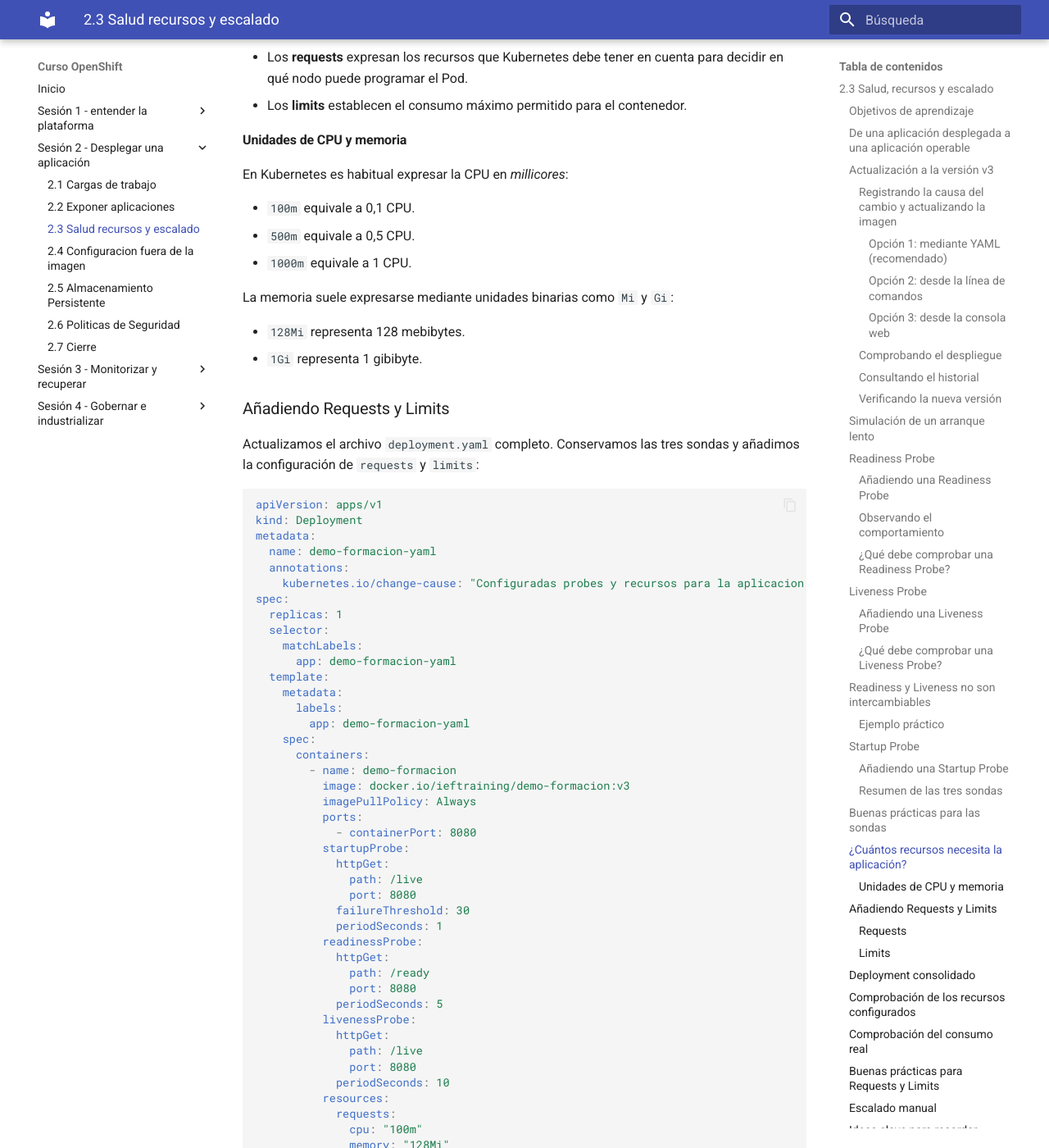
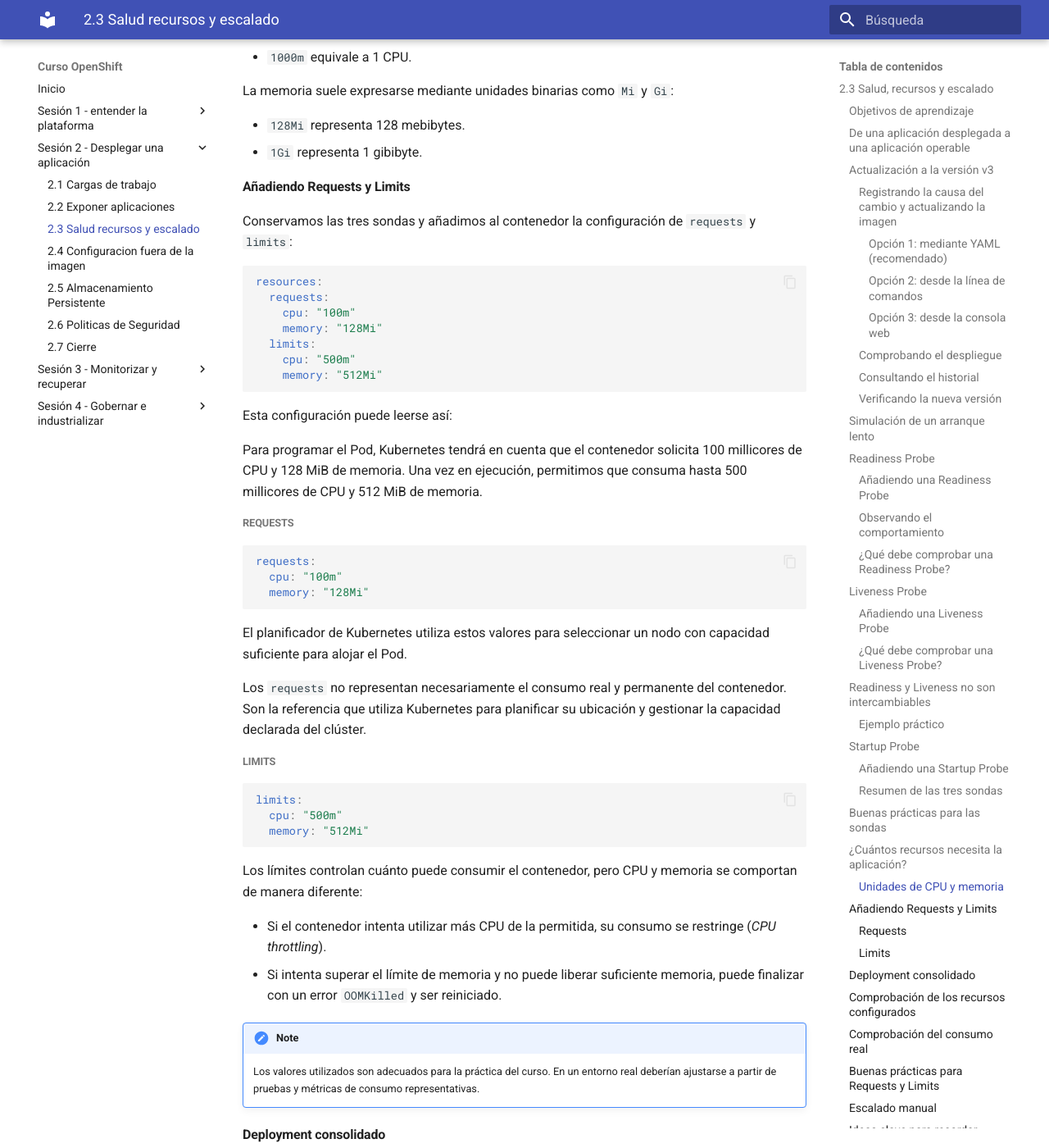
Before and after one commit to ieftraining/curso-openshift, an MkDocs documentation site: the page built from docs/sesion2/2.3 Salud recursos y escalado.md, in a window 1280 px wide and 1400 px high, scrolled down 11451 px. Shown: the whole window at 82% size. Built offline with MkDocs 1.6.1 and Material for MkDocs 9.7.7, drawn with Linux system fonts in a browser that asks for light colours; some of the changed text lies outside the part shown.

Commit message:
Add files via upload

````diff
--- a/docs/sesion2/2.3 Salud recursos y escalado.md
+++ b/docs/sesion2/2.3 Salud recursos y escalado.md
@@ -1,6 +1,6 @@
-## 2.3 Salud, recursos y escalado
+### 2.3 Salud, recursos y escalado
 
-### Objetivos de aprendizaje
+#### Objetivos de aprendizaje
 
 Al finalizar este apartado serás capaz de:
 
@@ -12,7 +12,7 @@
 - Comprobar los recursos configurados y compararlos con el consumo real.
 - Escalar manualmente una aplicación aumentando o reduciendo su número de réplicas.
 
-### De una aplicación desplegada a una aplicación operable
+#### De una aplicación desplegada a una aplicación operable
 
 En los apartados anteriores hemos aprendido a desplegar una aplicación, actualizarla mediante un `Deployment` y publicarla utilizando un `Service` y una `Route`.
 
@@ -35,7 +35,7 @@
 !!! tip "Idea clave"
     `Running` indica que el contenedor está en ejecución. No garantiza que la aplicación haya terminado de arrancar ni que pueda atender peticiones correctamente.
 
-### Actualización a la versión v3
+#### Actualización a la versión v3
 
 Hasta este momento estamos trabajando con la versión v2 de la aplicación, utilizada para demostrar actualizaciones de imagen, *rollouts* y *rollbacks*.
 
@@ -45,11 +45,11 @@
 - `/live`: indica si el proceso de la aplicación sigue funcionando.
 - `/ready`: indica si la aplicación está preparada para recibir tráfico.
 
-#### Registrando la causa del cambio y actualizando la imagen
+##### Registrando la causa del cambio y actualizando la imagen
 
 Para que la causa del cambio quede registrada en el historial de revisiones del `Deployment`, actualizaremos la imagen e incluiremos la anotación `kubernetes.io/change-cause`.
 
-##### Opción 1: mediante YAML (recomendado)
+###### Opción 1: mediante YAML (recomendado)
 
 Actualizamos el archivo `deployment.yaml`:
 
@@ -84,7 +84,7 @@
 oc apply -f deployment.yaml
 ```
 
-##### Opción 2: desde la línea de comandos
+###### Opción 2: desde la línea de comandos
 
 ```bash
 oc set image deployment/demo-formacion-yaml \
@@ -95,17 +95,17 @@
   --overwrite
 ```
 
-##### Opción 3: desde la consola web
+###### Opción 3: desde la consola web
 
-1. Abrir el `Deployment`.
-2. Seleccionar **Actions → Edit Deployment**.
-3. Modificar la imagen del contenedor a `docker.io/ieftraining/demo-formacion:v3`.
-4. Actualizar la anotación `kubernetes.io/change-cause` dentro de `metadata.annotations`.
-5. Guardar los cambios.
+- Abrir el `Deployment`.
+- Seleccionar **Actions → Edit Deployment**.
+- Modificar la imagen del contenedor a `docker.io/ieftraining/demo-formacion:v3`.
+- Actualizar la anotación `kubernetes.io/change-cause` dentro de `metadata.annotations`.
+- Guardar los cambios.
 
 OpenShift iniciará automáticamente un nuevo *rollout*.
 
-#### Comprobando el despliegue
+##### Comprobando el despliegue
 
 ```bash
 oc rollout status deployment/demo-formacion-yaml
@@ -117,7 +117,7 @@
 oc get pods -w
 ```
 
-#### Consultando el historial
+##### Consultando el historial
 
 ```bash
 oc rollout history deployment/demo-formacion-yaml
@@ -138,7 +138,7 @@
 oc rollout history deployment/demo-formacion-yaml --revision=3
 ```
 
-#### Verificando la nueva versión
+##### Verificando la nueva versión
 
 Consultamos el endpoint `/version` utilizando la URL de nuestra `Route`:
 
@@ -156,7 +156,7 @@
 
 A partir de este momento utilizaremos `/live` y `/ready` para comprender cómo OpenShift supervisa la aplicación.
 
-### Simulación de un arranque lento
+#### Simulación de un arranque lento
 
 Para facilitar la demostración, la versión v3 simula que necesita aproximadamente 30 segundos para completar su inicialización.
 
@@ -185,17 +185,17 @@
 
 Por tanto, **una aplicación puede estar funcionando y, sin embargo, no estar todavía preparada para recibir peticiones**.
 
-### Readiness Probe
+#### Readiness Probe
 
 La `readinessProbe` responde a esta pregunta:
 
-> **¿Puede este Pod recibir tráfico ahora mismo?**
+**¿Puede este Pod recibir tráfico ahora mismo?**
 
 - Si la comprobación es correcta, el Pod puede formar parte de los endpoints disponibles del `Service`.
 - Si la comprobación falla, el Pod continúa ejecutándose, pero deja temporalmente de recibir tráfico a través del `Service`.
 - Si vuelve a estar preparado, OpenShift lo incorpora de nuevo automáticamente.
 
-#### Añadiendo una Readiness Probe
+##### Añadiendo una Readiness Probe
 
 Actualizamos el archivo `deployment.yaml` completo para incorporar la `readinessProbe`:
 
@@ -248,7 +248,7 @@
 
 Desde la consola web podemos abrir el `Deployment`, seleccionar **Actions → Edit Deployment**, incorporar el bloque `readinessProbe` dentro del contenedor y guardar los cambios.
 
-#### Observando el comportamiento
+##### Observando el comportamiento
 
 Monitorizamos el estado del Pod:
 
@@ -277,7 +277,7 @@
 !!! tip "Idea clave"
     Durante los primeros segundos la aplicación estaba ejecutándose, pero todavía no estaba preparada. Esa es la diferencia entre el estado `Running` y la condición `Ready`.
 
-#### ¿Qué debe comprobar una Readiness Probe?
+##### ¿Qué debe comprobar una Readiness Probe?
 
 Debe comprobar aquello que determine si la aplicación puede atender peticiones correctamente, por ejemplo:
 
@@ -288,15 +288,15 @@
 
 La comprobación debe ser rápida y centrarse únicamente en la capacidad actual de prestar servicio.
 
-### Liveness Probe
+#### Liveness Probe
 
 La `livenessProbe` responde a una pregunta diferente:
 
-> **¿La aplicación sigue funcionando o se ha quedado bloqueada?**
+**¿La aplicación sigue funcionando o se ha quedado bloqueada?**
 
 Si la comprobación falla repetidamente, Kubernetes reinicia el contenedor de acuerdo con la política de reinicio del Pod.
 
-#### Añadiendo una Liveness Probe
+##### Añadiendo una Liveness Probe
 
 Actualizamos de nuevo el archivo `deployment.yaml` completo. Conservamos la `readinessProbe` y añadimos la `livenessProbe` sobre el endpoint `/live`:
 
@@ -357,7 +357,7 @@
 
 Desde la consola web podemos abrir el `Deployment`, seleccionar **Actions → Edit Deployment**, añadir el bloque `livenessProbe` y guardar los cambios.
 
-#### ¿Qué debe comprobar una Liveness Probe?
+##### ¿Qué debe comprobar una Liveness Probe?
 
 Debe comprobar únicamente aquello que permita determinar si el proceso se ha bloqueado y necesita reiniciarse, por ejemplo:
 
@@ -365,14 +365,14 @@
 - que el servidor web o la API responda a una comprobación básica;
 - que no exista un bloqueo interno del que la aplicación no pueda recuperarse.
 
-### Readiness y Liveness no son intercambiables
+#### Readiness y Liveness no son intercambiables
 
 | Sonda | Pregunta | Consecuencia de un fallo |
 |---|---|---|
 | `readinessProbe` | ¿Puede recibir tráfico? | El Pod deja temporalmente de recibir tráfico del `Service` |
 | `livenessProbe` | ¿Sigue funcionando? | Kubernetes reinicia el contenedor |
 
-#### Ejemplo práctico
+##### Ejemplo práctico
 
 Supongamos que una base de datos externa deja de responder temporalmente:
 
@@ -390,7 +390,7 @@
 !!! warning "Evitar reinicios inútiles"
     No debemos incluir indiscriminadamente todas las dependencias externas en la `livenessProbe`. Si el reinicio del contenedor no puede resolver el fallo, podríamos provocar reinicios continuos sin corregir la causa real.
 
-### Startup Probe
+#### Startup Probe
 
 Algunas aplicaciones, como determinadas aplicaciones Java, WildFly o Spring Boot, pueden necesitar bastante tiempo para arrancar.
 
@@ -398,7 +398,7 @@
 
 Esto evita que una aplicación lenta sea reiniciada antes de haber terminado de inicializarse.
 
-#### Añadiendo una Startup Probe
+##### Añadiendo una Startup Probe
 
 Actualizamos el archivo `deployment.yaml` completo. Conservamos las sondas de readiness y liveness y añadimos la `startupProbe`:
 
@@ -469,7 +469,7 @@
 
 Desde la consola web podemos abrir el `Deployment`, seleccionar **Actions → Edit Deployment**, añadir el bloque `startupProbe` y guardar los cambios.
 
-#### Resumen de las tres sondas
+##### Resumen de las tres sondas
 
 | Sonda | Pregunta principal | Acción asociada |
 |---|---|---|
@@ -477,7 +477,7 @@
 | `readinessProbe` | ¿Puede recibir tráfico? | Incluye o retira el Pod de los endpoints disponibles del `Service` |
 | `livenessProbe` | ¿Sigue funcionando? | Reinicia el contenedor cuando la aplicación no se recupera por sí sola |
 
-### Buenas prácticas para las sondas
+#### Buenas prácticas para las sondas
 
 - Utilizar endpoints dedicados, como `/live` y `/ready`.
 - Mantener las comprobaciones simples y rápidas.
@@ -486,7 +486,7 @@
 - Ajustar los tiempos y umbrales al comportamiento real de la aplicación.
 - Probar manualmente los endpoints antes de configurar las sondas.
 
-### ¿Cuántos recursos necesita la aplicación?
+#### ¿Cuántos recursos necesita la aplicación?
 
 Las sondas permiten que OpenShift conozca el estado de la aplicación. Sin embargo, para ejecutar el Pod también necesita saber cuánta CPU y memoria requiere.
 
@@ -495,7 +495,7 @@
 - Los **requests** expresan los recursos que Kubernetes debe tener en cuenta para decidir en qué nodo puede programar el Pod.
 - Los **limits** establecen el consumo máximo permitido para el contenedor.
 
-#### Unidades de CPU y memoria
+##### Unidades de CPU y memoria
 
 En Kubernetes es habitual expresar la CPU en *millicores*:
 
@@ -508,63 +508,25 @@
 - `128Mi` representa 128 mebibytes.
 - `1Gi` representa 1 gibibyte.
 
-### Añadiendo Requests y Limits
+#### Añadiendo Requests y Limits
 
-Actualizamos el archivo `deployment.yaml` completo. Conservamos las tres sondas y añadimos la configuración de `requests` y `limits`:
+Conservamos las tres sondas y añadimos al contenedor la configuración de `requests` y `limits`:
 
 ```yaml
-apiVersion: apps/v1
-kind: Deployment
-metadata:
-  name: demo-formacion-yaml
-  annotations:
-    kubernetes.io/change-cause: "Configuradas probes y recursos para la aplicacion v3"
-spec:
-  replicas: 1
-  selector:
-    matchLabels:
-      app: demo-formacion-yaml
-  template:
-    metadata:
-      labels:
-        app: demo-formacion-yaml
-    spec:
-      containers:
-        - name: demo-formacion
-          image: docker.io/ieftraining/demo-formacion:v3
-          imagePullPolicy: Always
-          ports:
-            - containerPort: 8080
-          startupProbe:
-            httpGet:
-              path: /live
-              port: 8080
-            failureThreshold: 30
-            periodSeconds: 1
-          readinessProbe:
-            httpGet:
-              path: /ready
-              port: 8080
-            periodSeconds: 5
-          livenessProbe:
-            httpGet:
-              path: /live
-              port: 8080
-            periodSeconds: 10
-          resources:
-            requests:
-              cpu: "100m"
-              memory: "128Mi"
-            limits:
-              cpu: "500m"
-              memory: "512Mi"
+resources:
+  requests:
+    cpu: "100m"
+    memory: "128Mi"
+  limits:
+    cpu: "500m"
+    memory: "512Mi"
 ```
 
 Esta configuración puede leerse así:
 
-> Para programar el Pod, Kubernetes tendrá en cuenta que el contenedor solicita 100 millicores de CPU y 128 MiB de memoria. Una vez en ejecución, permitimos que consuma hasta 500 millicores de CPU y 512 MiB de memoria.
+Para programar el Pod, Kubernetes tendrá en cuenta que el contenedor solicita 100 millicores de CPU y 128 MiB de memoria. Una vez en ejecución, permitimos que consuma hasta 500 millicores de CPU y 512 MiB de memoria.
 
-#### Requests
+##### Requests
 
 ```yaml
 requests:
@@ -576,7 +538,7 @@
 
 Los `requests` no representan necesariamente el consumo real y permanente del contenedor. Son la referencia que utiliza Kubernetes para planificar su ubicación y gestionar la capacidad declarada del clúster.
 
-#### Limits
+##### Limits
 
 ```yaml
 limits:
@@ -592,7 +554,7 @@
 !!! note
     Los valores utilizados son adecuados para la práctica del curso. En un entorno real deberían ajustarse a partir de pruebas y métricas de consumo representativas.
 
-### Deployment consolidado
+#### Deployment consolidado
 
 El manifiesto completo integra la versión v3, las tres sondas y la configuración de recursos:
 
@@ -660,7 +622,7 @@
 
 Desde la consola web podemos abrir el `Deployment` y utilizar **Actions → Edit Resource Limits** o **Actions → Edit Deployment**, según la versión y la perspectiva de la consola.
 
-### Comprobación de los recursos configurados
+#### Comprobación de los recursos configurados
 
 Obtenemos el nombre del Pod:
 
@@ -687,7 +649,7 @@
       memory:   512Mi
 ```
 
-### Comprobación del consumo real
+#### Comprobación del consumo real
 
 Si la recopilación de métricas está disponible en el clúster, podemos consultar el consumo actual:
 
@@ -705,29 +667,29 @@
 En este ejemplo podemos distinguir tres valores diferentes:
 
 ```text
-Request de CPU      = 100m
-Consumo real de CPU = 3m
-Límite de CPU       = 500m
+Request de CPU       = 100m
+Consumo real de CPU  = 3m
+Límite de CPU        = 500m
 
-Request de memoria      = 128Mi
-Consumo real de memoria = 45Mi
-Límite de memoria       = 512Mi
+Request de memoria       = 128Mi
+Consumo real de memoria  = 45Mi
+Límite de memoria        = 512Mi
 ```
 
 !!! tip "Idea clave"
     Los `requests` sirven de referencia para programar el Pod, los `limits` restringen el consumo máximo y las métricas muestran el uso real en un momento determinado.
 
-### Buenas prácticas para Requests y Limits
+#### Buenas prácticas para Requests y Limits
 
 - Definir valores coherentes con el comportamiento real de la aplicación.
-- Evitar requests excesivamente altos que dificulten la programación de los Pods.
+- Evitar `requests` excesivamente altos que dificulten la programación de los Pods.
 - Evitar límites de memoria demasiado bajos que provoquen errores `OOMKilled`.
 - Revisar las métricas durante periodos representativos antes de ajustar los valores.
 - Comprobar el efecto de los cambios en entornos controlados antes de aplicarlos en producción.
 
 La clasificación de calidad de servicio de los Pods y las políticas de recursos a nivel de proyecto se estudiarán posteriormente, en el apartado dedicado a la gestión avanzada de recursos y cuotas.
 
-### Escalado manual
+#### Escalado manual
 
 Hasta ahora hemos ejecutado una única réplica de la aplicación. Si necesitamos aumentar su capacidad, podemos incrementar manualmente el número de réplicas del `Deployment`:
 
@@ -758,9 +720,9 @@
 ```
 
 !!! note
-    El escalado manual permite decidir directamente el número de réplicas, pero requiere intervención. En el apartado 3.2 estudiaremos desde cero cómo utilizar el Horizontal Pod Autoscaler para adaptar automáticamente el número de Pods a la carga observada.
+    El escalado manual permite decidir directamente el número de réplicas, pero requiere intervención. En el apartado 3.2 estudiaremos desde cero cómo utilizar el `Horizontal Pod Autoscaler` para adaptar automáticamente el número de Pods a la carga observada.
 
-### Ideas clave para recordar
+#### Ideas clave para recordar
 
 !!! tip "Resumen"
     - Un contenedor en estado `Running` no tiene por qué estar preparado para recibir tráfico.
````
